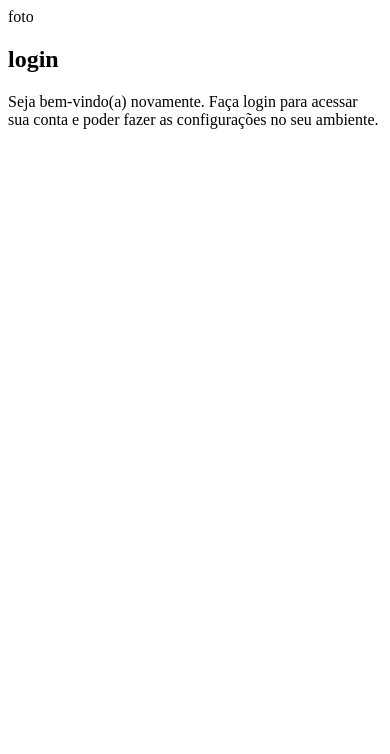
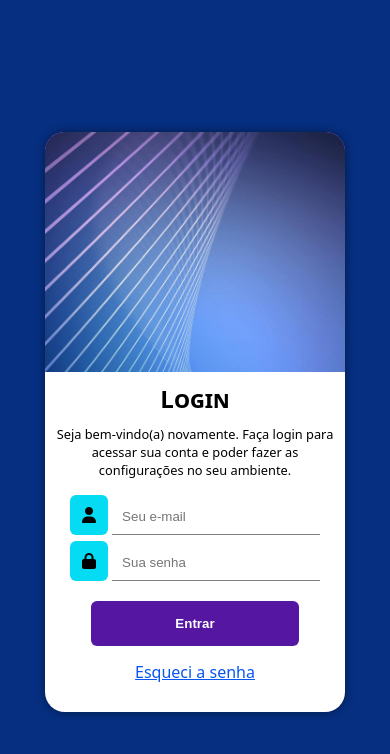
Before and after one commit to Eder-Lucas/projeto-login, a plain HTML site: page index.html in a window 390 px wide. Drawn offline with Linux system fonts and the light colour scheme.

Commit message:
version-ALPHA 0.1
- mobile first

```diff
--- a/estilos/style.css
+++ b/estilos/style.css
@@ -1,7 +1,135 @@
 @charset "UTF-8";
 
-/*
-    paleta de cores
-    verde: #49a09d
-    lilás: #5f2c82
-*/
+:root {
+    /* CORES */
+    --cor-azulClaro1: #05DBF2;
+    --cor-azulClaro2: #05AFF2;
+    --cor-azulEscuro1: #056CF2;
+    --cor-azulEscuro2: #0756F2;
+    --cor-fundo: #062f81;
+    --cor-roxo1: #5516a2;
+    --cor-roxo2: #8c2dff;
+}
+
+* {
+    padding: 0;
+    margin: 0;
+    box-sizing: border-box;
+}
+
+body,
+html {
+    font-family: system-ui, -apple-system, BlinkMacSystemFont, 'Segoe UI', Roboto, Oxygen, Ubuntu, Cantarell, 'Open Sans', 'Helvetica Neue', sans-serif;
+    width: 100vw;
+    height: 100vh;
+}
+
+body {
+    background-color: var(--cor-fundo);
+}
+
+main {
+    position: relative;
+    width: 100vw;
+    height: 100vh;
+}
+
+section#login {
+    position: absolute;
+    left: 50%;
+    top: 50%;
+    width: 300px;
+    height: 580px;
+
+    overflow: hidden;
+    background-color: white;
+    border-radius: 20px;
+    box-shadow: 0px 0px 10px rgba(0, 0, 0, 0.450);
+
+    transition: width 0.3s, height 0.3s;
+    transition-timing-function: ease;
+    transform: translate(-50%, -50%);
+}
+
+section#login > div#imagem {
+    display: block;
+    background: var(--cor-roxo1) url(../imagens/efeito-fundo.jpg) no-repeat;
+    background-size: cover;
+    background-position: top bottom;
+    height: 240px;
+}
+
+section#login > div#formulario {
+    display: block;
+    padding: 10px;
+    text-align: center;
+}
+
+div#formulario > form {
+    margin: 10px;
+}
+
+div#formulario > h1 {
+    margin-bottom: 10px;
+    font-variant: small-caps;
+}
+
+div#formulario > p {
+    font-size: 0.8em;
+    text-align: text;
+    margin: 10px 0px;
+}
+
+div.campo > label {
+    display: none;
+}
+
+div.campo > i {
+    background-color: var(--cor-azulClaro1);
+    padding: 12px;
+    border-radius: 6px;
+}
+
+div.campo > input {
+    width: 80%;
+    padding: 10px;
+    margin-top: 10px;
+    outline: none;
+    border: none;
+    border-bottom: 1px solid rgba(0, 0, 0, 0.507);
+
+    transition-duration: 0.3s;
+    transition-timing-function: ease;
+}
+
+div.campo > input:focus-within {
+    border-bottom: 1px solid black;
+}
+
+form > input[type=submit] {
+    width: 80%;
+    padding: 15px;
+    margin: 20px 0px 15px 0px;
+    background-color: var(--cor-roxo1);
+    color: white;
+    border: none;
+    border-radius: 6px;
+    font-weight: bolder;
+    cursor: pointer;
+
+    transition-duration: 0.3s;
+    transition-timing-function: ease-in-out;
+}
+
+form > input[type=submit]:focus {
+    background-color: var(--cor-roxo2);
+}
+
+form a {
+    color: var(--cor-azulEscuro2);
+    padding: 10px;
+}
+
+form a:active {
+    color: var(--cor-azulClaro1);
+}
--- a/index.html
+++ b/index.html
@@ -4,21 +4,41 @@
 <head>
     <meta charset="UTF-8">
     <meta name="viewport" content="width=device-width, initial-scale=1.0">
+    <title>Login</title>
     <link rel="stylesheet" href="estilos/style.css">
-    <title>Login</title>
+    <link rel="stylesheet" href="https://cdnjs.cloudflare.com/ajax/libs/font-awesome/6.5.2/css/all.min.css"/><!-- icones -->
+
 </head>
 
 <body>
     <main>
         <section id="login">
-            <div id="imagem">
-                foto
-            </div>
+            <div id="imagem"><!-- imagem --></div>
 
             <div id="formulario">
-                <h1>login</h1>
+                <h1>Login</h1>
                 <p>Seja bem-vindo(a) novamente. Faça login para acessar sua conta e poder fazer as configurações no seu ambiente.</p>
-                <form action="login.js" method="post"></form>
+
+                <form action="login.js" method="post" autocomplete="on">
+
+                    <div class="campo">
+                        <i class="fa-solid fa-user"></i>
+                        <input type="email" name="login" id="ilogin" placeholder="Seu e-mail" autocomplete="email" required maxlength="30">
+                        <label for="ilogin">Login</label>
+                    </div>
+
+                    <div class="campo">
+                        <i class="fa-solid fa-lock"></i>
+                        <input type="password" name="senha" id="isenha" placeholder="Sua senha" autocomplete="current-password" required minlength="8" maxlength="20">
+                        <label for="isenha">Senha</label>
+                    </div>
+
+                    <input type="submit" value="Entrar">
+                    <a href="#" class="botao">
+                        Esqueci a senha
+                    </a>
+
+                </form>
             </div>
         </section>
     </main>
```
